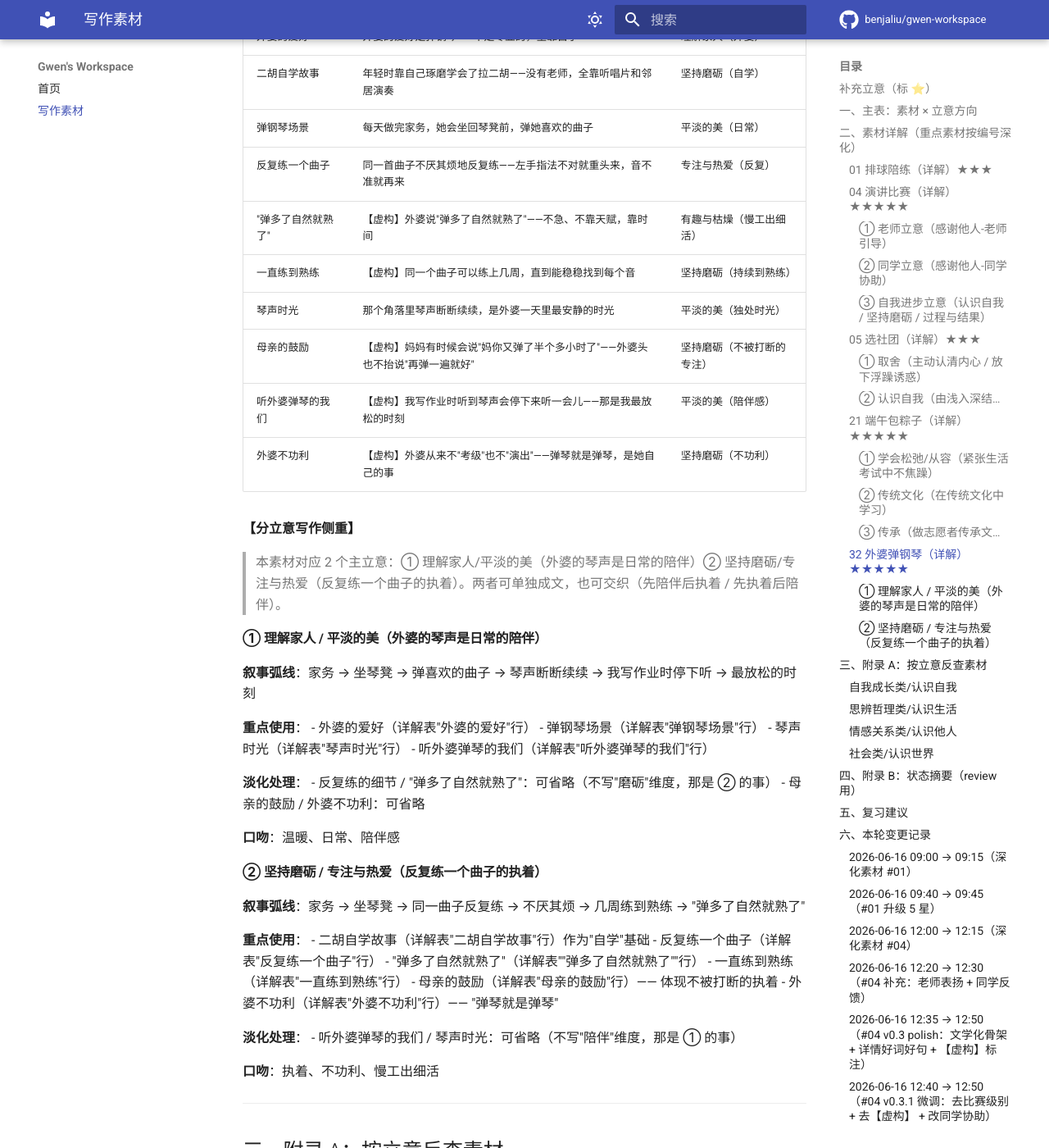
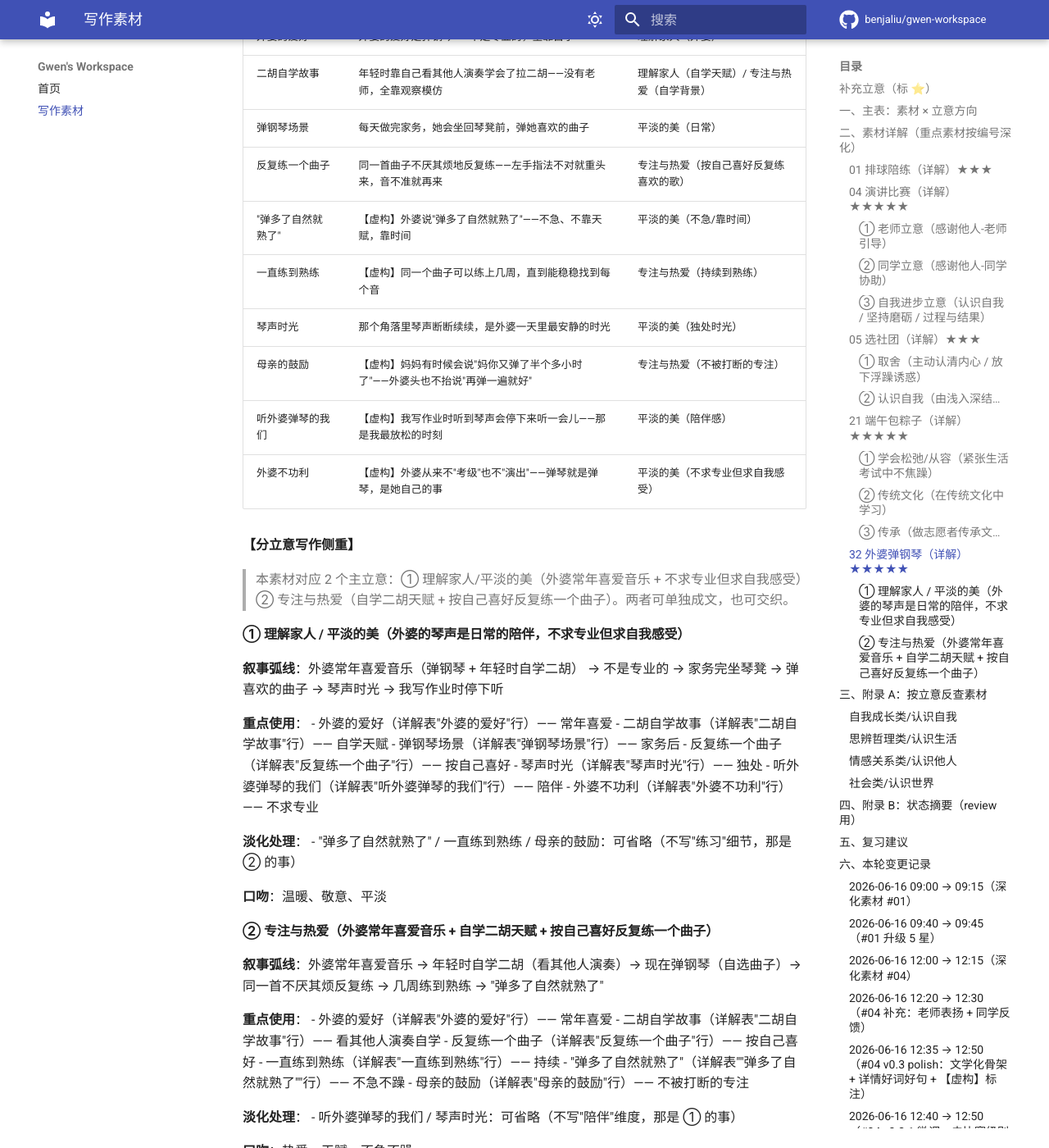
Before and after one commit to benjaliu/gwen-workspace, an MkDocs documentation site: the page built from docs/zuowen-sucai.md, in a window 1280 px wide and 1400 px high, scrolled down 10610 px. Shown: the whole window at 82% size. Built offline with MkDocs 1.6.1 and Material for MkDocs 9.7.7, drawn with Linux system fonts in a browser that asks for light colours; comment, search, counter and statistics services are not loaded; some of the changed text lies outside the part shown.

Commit message:
fix(zuowen-sucai): #32 v0.5.10 立意重定义 - 去'坚持磨砺'/'传承'，加'平淡的美'
Benjamin 重新框定立意：
- 不是'坚持磨砺'（外婆不求专业）
- 不是'传承'（外婆弹琴是为自己，不是教别人）
- 核心是'不求专业但求自我感受' = 平淡的美
- '常年喜爱音乐 + 自学天赋' = 理解家人/专注与热爱

修改：
- 1.1 详情 row 2 内容：'听唱片' -> '看其他人演奏'（Benjamin 纠错）
- 1.1 详情 5 rows 立意标签更新（去坚持磨砺，加平淡的美/专注与热爱）
- 主表 #32 立意列：去坚持磨砺+传承，加平淡的美；主表摘要 row 2 同步
- 1.3 顶部 + ① + ② 重写（按新立意）
- 附录 A 3 处更新：去 32 from 坚持磨砺/传承，加 32 to 平淡的美
- 复习建议 row 5：32 状态说明更新（已 5 星，立意调整）

```diff
--- a/docs/zuowen-sucai.md
+++ b/docs/zuowen-sucai.md
@@ -50,7 +50,7 @@
 | 29 | **疫情期间社区"大白"**——零下 10 度搓手测温，那双手我记到现在 | ★★★ | 社会大爱；从接受关爱到主动给予；坚持 |
 | 30 | **小区流浪猫被一群孩子喂胖**——它现在认得我们 | ★★★ | 人与环境（动物也是环境）；从接受关爱到主动给予；社会大爱 |
 | 31 | **武康路/思南公馆梧桐树下咖啡**（已本地化）——百年老洋房配拿铁，老克勒和新网红同框 | ★ | 城市文化；传统文化；有趣与枯燥（严肃与轻的融合） |
-| 32 | **外婆弹钢琴 / 二胡自学**——外婆的爱好是弹钢琴——不过她不是专业的。年轻时靠自己琢磨学会了拉二胡，现在也是自己摸索着练。家务忙完，她会坐回琴凳前，弹她喜欢的曲子——同一首不厌其烦地反复练，一练就是几周，直到每个音都能稳稳地找到。琴声从那个角落断断续续传出来，是外婆一天里最安静的时光。她说"弹多了自然就熟了" | ★★★★★ | 理解家人；坚持磨砺（不厌其烦一直练）；专注与热爱（反复练喜欢的歌）；传承 |
+| 32 | **外婆弹钢琴 / 二胡自学**——外婆的爱好是弹钢琴——不过她不是专业的。年轻时靠自己看其他人演奏学会了拉二胡，现在也是自己摸索着练。家务忙完，她会坐回琴凳前，弹她喜欢的曲子——同一首不厌其烦地反复练，一练就是几周，直到每个音都能稳稳地找到。琴声从那个角落断断续续传出来，是外婆一天里最安静的时光。她说"弹多了自然就熟了" | ★★★★★ | 理解家人；平淡的美（不求专业但求自我感受）；专注与热爱（按自己喜好反复练喜欢的歌） |
 | 33 | **分班后新班级第一周课业节奏不一样**（已本地化，去掉转学）——最后主动找老师答疑 | ★ | 接纳不足；认识自我（主动求助是智慧）；感谢他人；直面挫折 |
 | 34 | **班级值日班长崩溃大哭**——事多又杂，处理不来 | ★★★ | 接纳不足；学会松弛；平凡与不凡（看似简单的责任） |
 | 35 | **升旗仪式上有一只鸟从头顶飞过**——所有人都抬头，那一秒很整齐 | ★★★ | 平淡的有趣；专注（发现细节）；社会大爱（集体仪式感） |
@@ -321,59 +321,61 @@
 | 维度 | 细节 | 立意标注 |
 |---|---|---|
 | 外婆的爱好 | 外婆的爱好是弹钢琴——不是专业的，全靠自学 | 理解家人（外婆）|
-| 二胡自学故事 | 年轻时靠自己琢磨学会了拉二胡——没有老师，全靠听唱片和邻居演奏 | 坚持磨砺（自学）|
+| 二胡自学故事 | 年轻时靠自己看其他人演奏学会了拉二胡——没有老师，全靠观察模仿 | 理解家人（自学天赋）/ 专注与热爱（自学背景）|
 | 弹钢琴场景 | 每天做完家务，她会坐回琴凳前，弹她喜欢的曲子 | 平淡的美（日常）|
-| 反复练一个曲子 | 同一首曲子不厌其烦地反复练——左手指法不对就重头来，音不准就再来 | 专注与热爱（反复）|
-| "弹多了自然就熟了" | 【虚构】外婆说"弹多了自然就熟了"——不急、不靠天赋，靠时间 | 有趣与枯燥（慢工出细活）|
-| 一直练到熟练 | 【虚构】同一个曲子可以练上几周，直到能稳稳找到每个音 | 坚持磨砺（持续到熟练）|
+| 反复练一个曲子 | 同一首曲子不厌其烦地反复练——左手指法不对就重头来，音不准就再来 | 专注与热爱（按自己喜好反复练喜欢的歌）|
+| "弹多了自然就熟了" | 【虚构】外婆说"弹多了自然就熟了"——不急、不靠天赋，靠时间 | 平淡的美（不急/靠时间）|
+| 一直练到熟练 | 【虚构】同一个曲子可以练上几周，直到能稳稳找到每个音 | 专注与热爱（持续到熟练）|
 | 琴声时光 | 那个角落里琴声断断续续，是外婆一天里最安静的时光 | 平淡的美（独处时光）|
-| 母亲的鼓励 | 【虚构】妈妈有时候会说"妈你又弹了半个多小时了"——外婆头也不抬说"再弹一遍就好" | 坚持磨砺（不被打断的专注）|
+| 母亲的鼓励 | 【虚构】妈妈有时候会说"妈你又弹了半个多小时了"——外婆头也不抬说"再弹一遍就好" | 专注与热爱（不被打断的专注）|
 | 听外婆弹琴的我们 | 【虚构】我写作业时听到琴声会停下来听一会儿——那是我最放松的时刻 | 平淡的美（陪伴感）|
-| 外婆不功利 | 【虚构】外婆从来不"考级"也不"演出"——弹琴就是弹琴，是她自己的事 | 坚持磨砺（不功利）|
+| 外婆不功利 | 【虚构】外婆从来不"考级"也不"演出"——弹琴就是弹琴，是她自己的事 | 平淡的美（不求专业但求自我感受）|
 
 **【分立意写作侧重】**
 
-> 本素材对应 2 个主立意：① 理解家人/平淡的美（外婆的琴声是日常的陪伴）② 坚持磨砺/专注与热爱（反复练一个曲子的执着）。两者可单独成文，也可交织（先陪伴后执着 / 先执着后陪伴）。
+> 本素材对应 2 个主立意：① 理解家人/平淡的美（外婆常年喜爱音乐 + 不求专业但求自我感受）② 专注与热爱（自学二胡天赋 + 按自己喜好反复练一个曲子）。两者可单独成文，也可交织。
 
-#### ① 理解家人 / 平淡的美（外婆的琴声是日常的陪伴）
+#### ① 理解家人 / 平淡的美（外婆的琴声是日常的陪伴，不求专业但求自我感受）
 
-**叙事弧线**：家务 → 坐琴凳 → 弹喜欢的曲子 → 琴声断断续续 → 我写作业时停下听 → 最放松的时刻
+**叙事弧线**：外婆常年喜爱音乐（弹钢琴 + 年轻时自学二胡） → 不是专业的 → 家务完坐琴凳 → 弹喜欢的曲子 → 琴声时光 → 我写作业时停下听
 
 **重点使用**：
-- 外婆的爱好（详解表"外婆的爱好"行）
-- 弹钢琴场景（详解表"弹钢琴场景"行）
-- 琴声时光（详解表"琴声时光"行）
-- 听外婆弹琴的我们（详解表"听外婆弹琴的我们"行）
+- 外婆的爱好（详解表"外婆的爱好"行）—— 常年喜爱
+- 二胡自学故事（详解表"二胡自学故事"行）—— 自学天赋
+- 弹钢琴场景（详解表"弹钢琴场景"行）—— 家务后
+- 反复练一个曲子（详解表"反复练一个曲子"行）—— 按自己喜好
+- 琴声时光（详解表"琴声时光"行）—— 独处
+- 听外婆弹琴的我们（详解表"听外婆弹琴的我们"行）—— 陪伴
+- 外婆不功利（详解表"外婆不功利"行）—— 不求专业
 
 **淡化处理**：
-- 反复练的细节 / "弹多了自然就熟了"：可省略（不写"磨砺"维度，那是 ② 的事）
-- 母亲的鼓励 / 外婆不功利：可省略
+- "弹多了自然就熟了" / 一直练到熟练 / 母亲的鼓励：可省略（不写"练习"细节，那是 ② 的事）
 
-**口吻**：温暖、日常、陪伴感
+**口吻**：温暖、敬意、平淡
 
-#### ② 坚持磨砺 / 专注与热爱（反复练一个曲子的执着）
+#### ② 专注与热爱（外婆常年喜爱音乐 + 自学二胡天赋 + 按自己喜好反复练一个曲子）
 
-**叙事弧线**：家务 → 坐琴凳 → 同一曲子反复练 → 不厌其烦 → 几周练到熟练 → "弹多了自然就熟了"
+**叙事弧线**：外婆常年喜爱音乐 → 年轻时自学二胡（看其他人演奏）→ 现在弹钢琴（自选曲子）→ 同一首不厌其烦反复练 → 几周练到熟练 → "弹多了自然就熟了"
 
 **重点使用**：
-- 二胡自学故事（详解表"二胡自学故事"行）作为"自学"基础
-- 反复练一个曲子（详解表"反复练一个曲子"行）
-- "弹多了自然就熟了"（详解表""弹多了自然就熟了""行）
-- 一直练到熟练（详解表"一直练到熟练"行）
-- 母亲的鼓励（详解表"母亲的鼓励"行）—— 体现不被打断的执着
-- 外婆不功利（详解表"外婆不功利"行）—— "弹琴就是弹琴"
+- 外婆的爱好（详解表"外婆的爱好"行）—— 常年喜爱
+- 二胡自学故事（详解表"二胡自学故事"行）—— 看其他人演奏自学
+- 反复练一个曲子（详解表"反复练一个曲子"行）—— 按自己喜好
+- 一直练到熟练（详解表"一直练到熟练"行）—— 持续
+- "弹多了自然就熟了"（详解表""弹多了自然就熟了""行）—— 不急不躁
+- 母亲的鼓励（详解表"母亲的鼓励"行）—— 不被打断的专注
 
 **淡化处理**：
 - 听外婆弹琴的我们 / 琴声时光：可省略（不写"陪伴"维度，那是 ① 的事）
 
-**口吻**：执着、不功利、慢工出细活
+**口吻**：热爱、天赋、不急不躁
 
 ---
 
 ## 三、附录 A：按立意反查素材
 
 ### 自我成长类/认识自我
-- **坚持磨砺**：01 排球陪练、02 升旗手、03 错题本、09 跑步、24 兴趣班、32 外婆弹钢琴、49 给自己（的信）
+- **坚持磨砺**：01 排球陪练、02 升旗手、03 错题本、09 跑步、24 兴趣班、49 给自己（的信）
 - **接纳不足**：02 被同学笑、28 单亲、33 分班后、34 值日班长
 - **认识自我（他人评价 vs 自我价值）**：04 演讲比赛、05 选社团、14 慢热同学、33 分班后、36 考砸、37 作文、38 拼乐高
 - **学会松弛/从容**：04 演讲比赛、06 看夕阳、21 端午包粽子、24 散步回来、34 崩溃后
@@ -385,7 +387,7 @@
 - **过程与结果**：01 排球陪练、03 错题本、04 演讲比赛、06 看夕阳、09 跑步、17 弄堂拆迁、20 苏州河、25 外婆做菜、26 多肉、36 考砸、37 作文、45 苏州河、49 给自己（的信）
 - **平凡与不凡**：02 升旗手、07 擦黑板、08 食堂阿姨、10 妈妈台灯、15 外卖小哥、18 春节、29 大白、34 值日班长、39 外婆追剧
 - **有趣与枯燥**：06 看夕阳、21 包粽子、31 武康路咖啡、38 拼乐高
-- **美与不美/平淡**：07 擦黑板、08 食堂阿姨、17 弄堂、18 春节、19 浦东美术馆、23 阳光、25 外婆做菜、26 多肉、27 外婆菜场、35 升旗仪式、43 外婆红烧肉、45 苏州河
+- **美与不美/平淡**：07 擦黑板、08 食堂阿姨、17 弄堂、18 春节、19 浦东美术馆、23 阳光、25 外婆做菜、26 多肉、27 外婆菜场、32 外婆弹钢琴、35 升旗仪式、43 外婆红烧肉、45 苏州河
 - ⭐ **专注与热爱/心流**：21 包粽子、22 七一/外滩、23 大扫除阳光、26 多肉、32 外婆弹钢琴、38 拼乐高、39 外婆追剧、41 AI 写诗、44 地铁读书
 
 ### 情感关系类/认识他人
@@ -422,7 +424,7 @@
 2. **每个素材写 3 个不同开头**：考场上根据题目立意快速切换。
 3. **"立意-素材"反查练习**：看到题目先圈出立意关键词（"坚持""平凡""理解""传承"等），再翻本表挑素材——5 分钟内能定素材不慌。
 4. **生活化补料**：本表素材是示例骨架，考前记得替换成自己的真实细节（人名、地名、对话），越具体越动人。
-5. **新立意"传承"的素材簇**：43、25 是外婆相关（27、32 已转 0 星），可以打通写"上海外婆的手艺/方言/节令仪式如何塑造我"——这条线特别适合上海考生。
+5. **新立意"传承"的素材簇**：43、25 是外婆相关（27 暂 0 星；32 升级到 5 星后立意调整，不在传承立意下——主表已重定义为"理解家人/平淡的美/专注与热爱"），可打通写"上海外婆的手艺/方言/节令仪式如何塑造我"——这条线特别适合上海考生。
 6. **24 奥数场景的复用性**：奥数是上海初中高频语境，"做了一小时做不出→下楼买冰棍→重读题秒解"是经典"松弛+专注"组合，可套到任何"钻牛角尖"主题。注意：立意里加了"直面挫折（钻牛角尖=小失败）"，因为做不出题本身也是一种小失败。
 
 ---
@@ -625,6 +627,20 @@
 | 附录 B 5 星 | 4 条 | 5 条（+ 32）| 同上 |
 | skill v0.5.3 状态 | 稳定 | 稳定 | 本次仅素材微调 + #32 深化，skill 不变 |
 
+### 2026-06-16 18:10 → 18:20（#32 v0.5.10：立意重定义 - 去"坚持磨砺"/"传承"，加"平淡的美"）
+
+| 编号 | 旧 | 新 | 原因 |
+|---|---|---|---|
+| 1.1 详情 row 2 内容 | "...全靠听唱片和邻居演奏" | "...全靠观察模仿" | Benjamin：自学方式是看其他人演奏，不是听唱片 |
+| 1.1 详情 5 rows 立意 | 4 rows 标 坚持磨砺 | 2 rows 改 平淡的美，2 rows 改 专注与热爱 | Benjamin 重定义：立意核心是"不求专业但求自我感受" + "自学天赋"，不是"磨砺" |
+| 1.3 ① | 理解家人/平淡的美（外婆的琴声是日常的陪伴）| + 常年喜爱 + 不求专业但求自我感受 | 同上 |
+| 1.3 ② | 坚持磨砺/专注与热爱 | 专注与热爱（常年喜爱 + 自学天赋 + 按自己喜好反复练）| 同上 |
+| 主表 #32 摘要 row 2 | "...靠自己琢磨学会了拉二胡" | "...靠自己看其他人演奏学会了拉二胡" | 同步 1.1 row 2 内容 |
+| 主表 #32 立意列 | "...坚持磨砺（不厌其烦一直练）...传承" | "...平淡的美（不求专业但求自我感受）..."（去 坚持磨砺 和 传承）| 立意重定义 |
+| 附录 A 坚持磨砺 | 含 32 | 删 32 | 同上 |
+| 附录 A 平淡的美/美与不美/平淡 | 不含 32 | 加 32 | 同上 |
+| 附录 A 传承 | 含 32 | 删 32 | 同上 |
+
 ### 2026-06-15 11:59 → 12:05（旧）
 
 | 编号 | 旧 | 新 | 原因 |
```
Also changed, not shown: other parts of docs/zuowen-sucai.md (+1 -1 lines).
